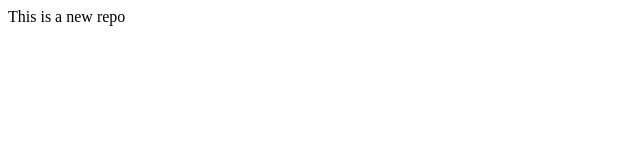
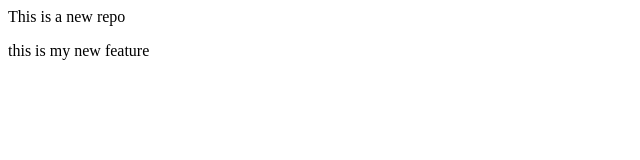
Before and after one commit to khushbunaz/localrepo, a plain HTML site: page index.html in a window 1280 px wide. Shown: the whole page, without its empty margins (0-640 px from the left). Drawn offline with Linux system fonts and the light colour scheme.

Commit message:
this is new feature

```diff
--- a/index.html
+++ b/index.html
@@ -1 +1,3 @@
 <p>This is a new repo</p>
+<p>this is my new feature
+</p>
```
